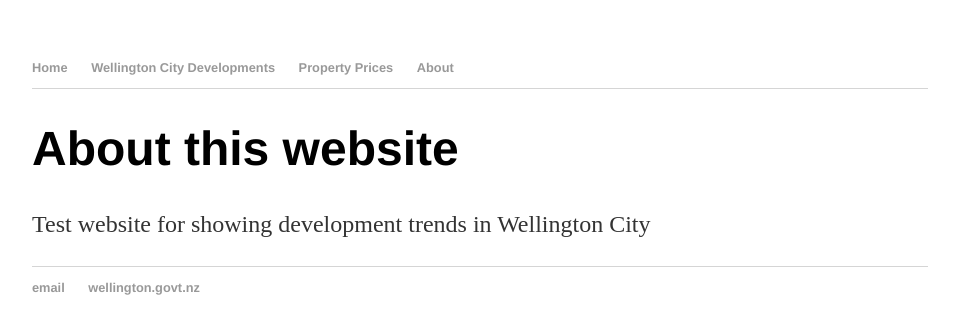
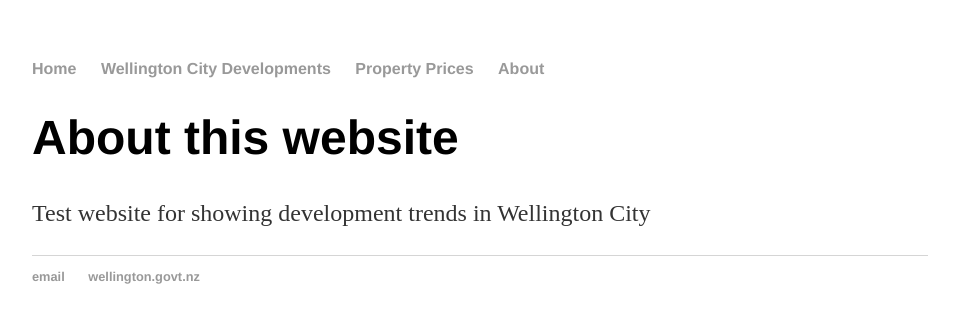
Before and after one commit to wccdigital/graphs, a Jekyll site: the page built from about.html, in a window 1280 px wide. Shown: the top 334 px of the page, without its empty margins (160-1119 px from the left). Built offline with Jekyll 4.4.1, drawn with Linux system fonts in a browser that asks for light colours.

Commit message:
Update main.css

```diff
--- a/css/main.css
+++ b/css/main.css
@@ -30,11 +30,6 @@ p {
     color: #333;
 }
 
-header {
-    border-bottom: 1px solid #d5d5d5;
-    font-size: .8em;
-}
-
 footer {
     border-top: 1px solid #d5d5d5;
     font-size: .8em;
```
